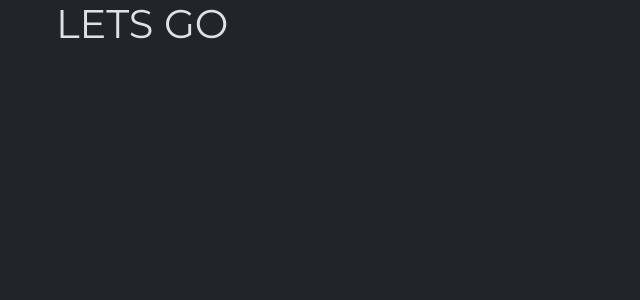
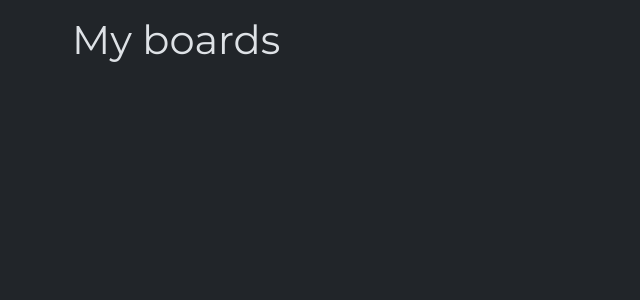
Before and after one commit to jetie000/trello-frontend, a React (Create React App) app: page / in a window 1280 px wide. Shown: the top 300 px of the page, without its empty margins (0-640 px from the left). Built offline with nearby package versions, Linux system fonts and the light colour scheme.

Commit message:
feat: configured routes

```diff
--- a/src/App.tsx
+++ b/src/App.tsx
@@ -12,6 +12,9 @@ import ReactDOM from 'react-dom/client';
 import Header from './pages/header/Header';
 import "./index.scss";
 import Wrapper from './pages/wrapper/Wrapper';
+import MyBoards from './pages/myBoards/MyBoards';
+import AddBoard from './pages/addBoard/AddBoard';
+import Cabinet from './pages/cabinet/Cabinet';
 
 function App() {
 
@@ -40,7 +43,9 @@ function App() {
                                     <Register />
                                 </AuthWrapper>
                             } />
-                        <Route path='/' element={<h1>LETS GO</h1>} />
+                        <Route path='/' element={<MyBoards/>} />
+                        <Route path='/board/add' element={<AddBoard/>} />
+                        <Route path='/cabinet' element={<Cabinet/>} />
                         <Route path='*' element={<Custom404 />} />
                     </Routes>
                 </Wrapper>
--- a/src/index.scss
+++ b/src/index.scss
@@ -22,6 +22,8 @@ body {
 .cursor-pointer {
     cursor: pointer;
 }
+
+// !IMPORTANT for overriding bootstrap styles
 
 .main-wrapper {
     width: 1168px !important;
@@ -57,8 +59,6 @@ body {
 @media (max-width: $media-sm-2) {
     .main-wrapper {
         max-width: 368px !important;
-    }
-    #app > div{
         padding: 10px !important;
     }
 }
@@ -66,8 +66,6 @@ body {
 @media (max-width: $media-sm-1) {
     .main-wrapper {
         max-width: 270px !important;
-    }
-    #app > div{
         padding: 10px !important;
     }
 }
--- /dev/null
+++ b/src/pages/addBoard/AddBoard.tsx
@@ -0,0 +1,13 @@
+import * as React from 'react';
+
+function AddBoard() {
+    return (
+        <div>
+            <h1>
+                Add board
+            </h1>
+        </div>
+    );
+}
+
+export default AddBoard;
--- /dev/null
+++ b/src/pages/cabinet/Cabinet.tsx
@@ -0,0 +1,13 @@
+import * as React from 'react';
+
+function Cabinet() {
+    return (
+        <div>
+            <h1>
+                Cabinet
+            </h1>
+        </div>
+     );
+}
+
+export default Cabinet;
--- a/src/pages/header/Header.tsx
+++ b/src/pages/header/Header.tsx
@@ -28,7 +28,7 @@ function Header() {
         <header className='bg-primary position-sticky top-0 z-2'>
             <nav className="navbar navbar-expand-sm navbar-dark header-wrapper m-auto ps-3 pe-3">
                 <span className="navbar-brand cursor-pointer" onClick={() => navigate('/')}>
-                    Main
+                    My boards
                 </span>
                 <div className='dropdown align-items-center d-flex cursor-pointer ms-auto'>
                     <div className="dropdown-toggle" data-bs-toggle="dropdown" aria-expanded="false">
--- /dev/null
+++ b/src/pages/myBoards/MyBoards.tsx
@@ -0,0 +1,13 @@
+import React from 'react';
+
+function MyBoards() {
+    return (
+        <div>
+            <h1>
+                My boards
+            </h1>
+        </div>
+    );
+}
+
+export default MyBoards;
--- a/src/pages/wrapper/Wrapper.tsx
+++ b/src/pages/wrapper/Wrapper.tsx
@@ -2,7 +2,7 @@ import React, { ReactElement } from "react";
 
 function Wrapper({children}: {children: ReactElement}) {
     return (
-        <div className="main-wrapper ms-auto me-auto">
+        <div className="main-wrapper p-3 ms-auto me-auto">
             {children}
         </div>
      );
```
